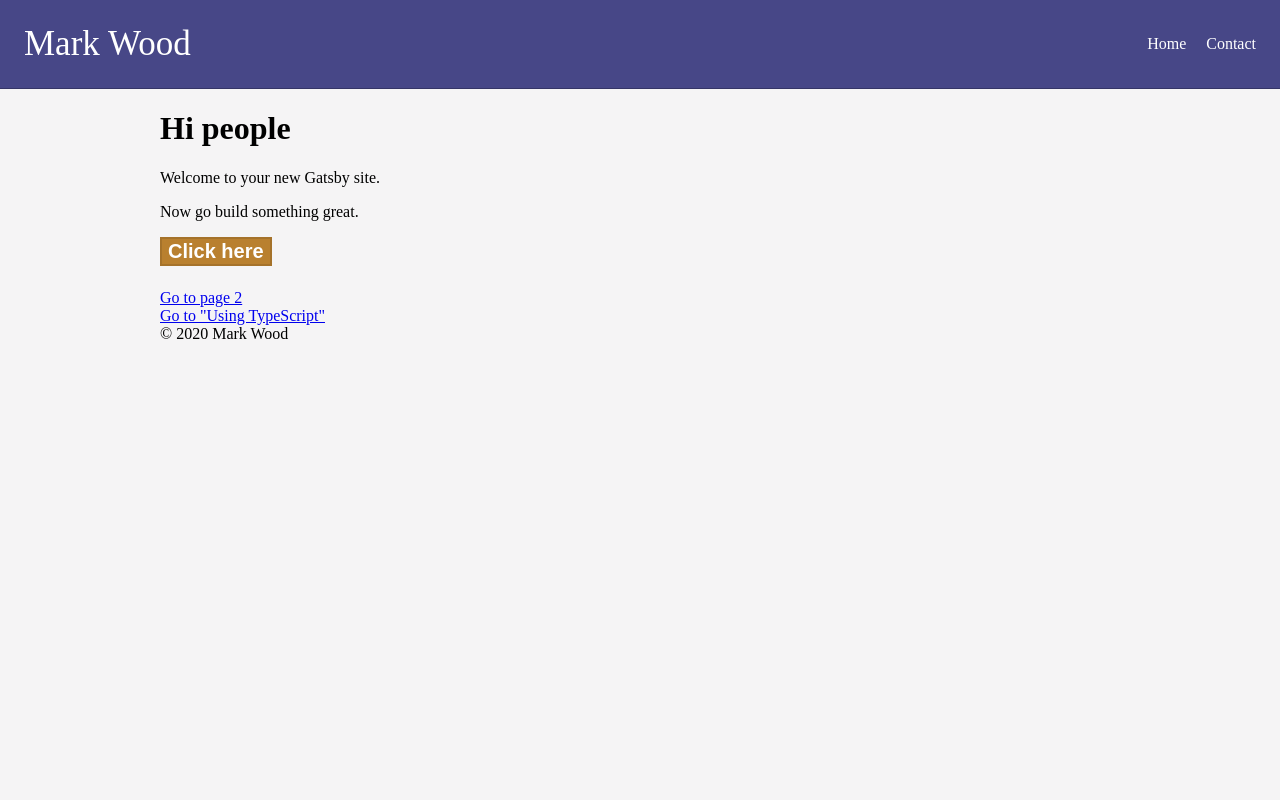
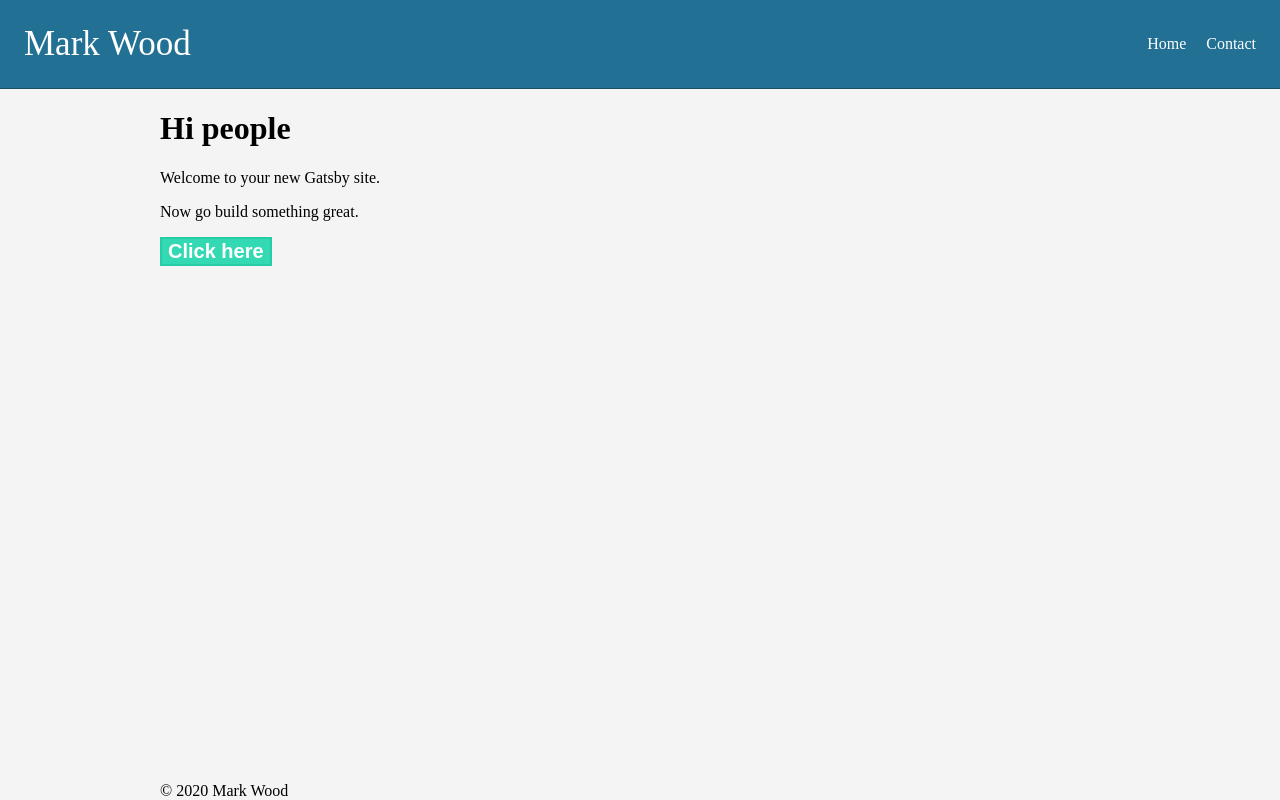
Before and after one commit to markw13a/markw13a, a Gatsby site: page / in a window 1280 px wide. Built offline with nearby package versions, Linux system fonts and the light colour scheme; Gatsby itself is replaced by a stand-in of ours.

Commit message:
Footer and other CSS changes

```diff
--- a/src/common/_mixins.scss
+++ b/src/common/_mixins.scss
@@ -1,5 +1,5 @@
-$primary-color: #474787;
-$secondary-color: #b9802f;
+$primary-color: #227093;
+$secondary-color: #33d9b2;
 $grey: #f5f4f5;
 
 // #C5BDC6
--- a/src/components/Button/Button.jsx
+++ b/src/components/Button/Button.jsx
@@ -1,13 +1,14 @@
 import React from "react";
 import "./button.scss";
 
-const Button = ({ text="Click" }) => {
-	return (
-		<button className="button-primary">
-			{ text }
-		</button>
-	)
-};
+const Button = ({ text="Click", onClick, className }) => (
+	<button
+		className={"button-primary " + ( className || "" )}
+		onClick={onClick}
+	>
+		{ text }
+	</button>
+);
 
 export {
 	Button
--- /dev/null
+++ b/src/components/Footer/Footer.jsx
@@ -0,0 +1,12 @@
+import React from "react";
+import "./footer.scss";
+
+const Footer = () => (
+	<footer>
+        © {new Date().getFullYear()} Mark Wood
+	</footer>
+);
+
+export {
+	Footer
+};
--- /dev/null
+++ b/src/components/Footer/footer.scss
@@ -0,0 +1,4 @@
+footer {
+	position: fixed;
+	bottom: 0;
+}
--- a/src/components/Layout/Layout.jsx
+++ b/src/components/Layout/Layout.jsx
@@ -8,6 +8,7 @@
 import React from "react"
 import PropTypes from "prop-types"
 import Header from "../Header/Header"
+import { Footer } from "../Footer/Footer";
 import "./layout.scss"
 
 const Layout = ({ children }) => (
@@ -21,9 +22,7 @@ const Layout = ({ children }) => (
       }}
     >
       <main>{children}</main>
-      <footer>
-        © {new Date().getFullYear()} Mark Wood
-      </footer>
+    <Footer />
     </div>
   </>
 );
--- a/src/pages/index.js
+++ b/src/pages/index.js
@@ -14,8 +14,6 @@ const IndexPage = () => (
     <div style={{ maxWidth: `300px`, marginBottom: `1.45rem` }}>
       <Button text="Click here" />
     </div>
-    <Link to="/page-2/">Go to page 2</Link> <br />
-    <Link to="/using-typescript/">Go to "Using TypeScript"</Link>
   </Layout>
 )
 
```
